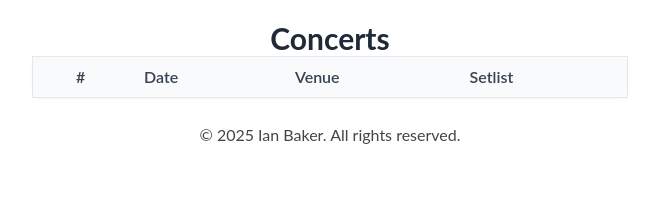
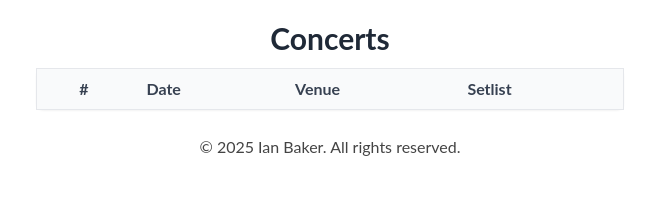
Before and after one commit to imbaker/ianbaker.me, an Astro site: page / in a window 1280 px wide. Shown: the whole page, without its empty margins (310-969 px from the left). Built offline with nearby package versions, Linux system fonts and the light colour scheme; Astro itself is replaced by a stand-in of ours.

Commit message:
Minor formatting changes

```diff
--- a/src/layouts/Layout.astro
+++ b/src/layouts/Layout.astro
@@ -11,7 +11,7 @@ import { SITE_TITLE, SITE_DESCRIPTION } from '../consts';
     <meta name="viewport" content="width=device-width, initial-scale=1.0" />
     <BaseHead title={SITE_TITLE} description={SITE_DESCRIPTION} />
   </head>
-  <body class="px-1 md:px2">
+  <body class="px-1 md:px-2">
     <!-- <Header title={SITE_TITLE} /> -->
     <main>
       <slot />
--- a/src/pages/index.astro
+++ b/src/pages/index.astro
@@ -1,27 +1,28 @@
 ---
 import { getCollection } from 'astro:content';
 import Layout from '../layouts/Layout.astro';
+import { containsServerDirective } from 'astro/runtime/server/render/server-islands.js';
 
 const concerts = await getCollection('concerts');
 ---
 
 <Layout>
-  <h1 class="text-3xl font-bold text-center text-gray-800">Concerts</h1>
+  <h1 class="text-3xl font-bold text-center text-gray-800 mb-3">Concerts</h1>
   <div>
     <table
       class="table-auto border border-gray-200 rounded-lg shadow-sm bg-white">
       <thead>
         <tr class="bg-gray-50">
-          <th class="py-2 px-4 font-semibold text-gray-700 border-b text-center"
+          <th class="py-2 px-4 font-bold text-gray-700 border-b text-center"
             >#</th
           >
-          <th class="py-2 px-4 text-left font-semibold text-gray-700 border-b"
+          <th class="py-2 px-4 text-left font-bold text-gray-700 border-b"
             >Date</th
           >
-          <th class="py-2 px-4 text-left font-semibold text-gray-700 border-b"
+          <th class="py-2 px-4 text-left font-bold text-gray-700 border-b"
             >Venue</th
           >
-          <th class="py-2 px-4 text-left font-semibold text-gray-700 border-b"
+          <th class="py-2 px-4 text-left font-bold text-gray-700 border-b"
             >Setlist</th
           >
         </tr>
@@ -38,7 +39,7 @@ const concerts = await getCollection('concerts');
                   {new Date(concert.data.date).toLocaleDateString('en-GB')}
                 </td>
                 <td class="py-2 px-4 border-b text-gray-700 align-text-top">
-                  <span class="">{concert.data.venue.name}</span>
+                  <span>{concert.data.venue.name.replace("'", '’')}</span>
                   <br />
                   <span class="text-gray-400 text-sm italic ">
                     {concert.data.venue.city}, {concert.data.venue.country}
```
